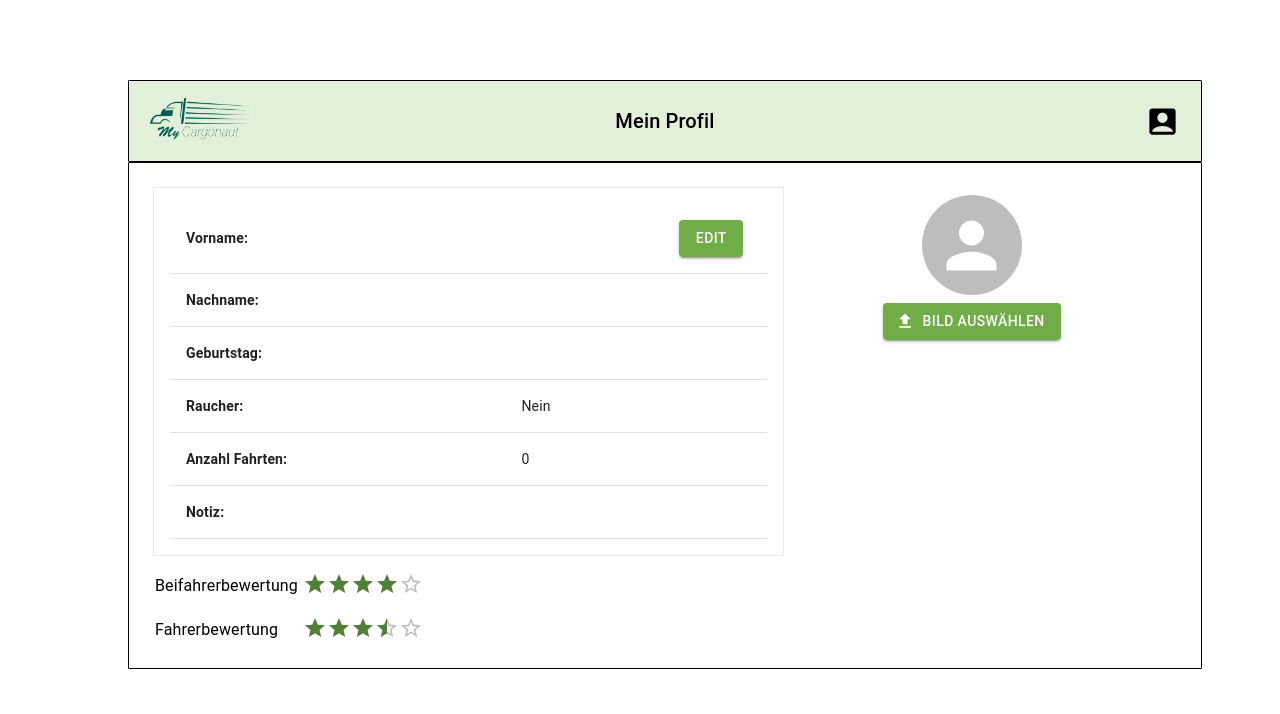
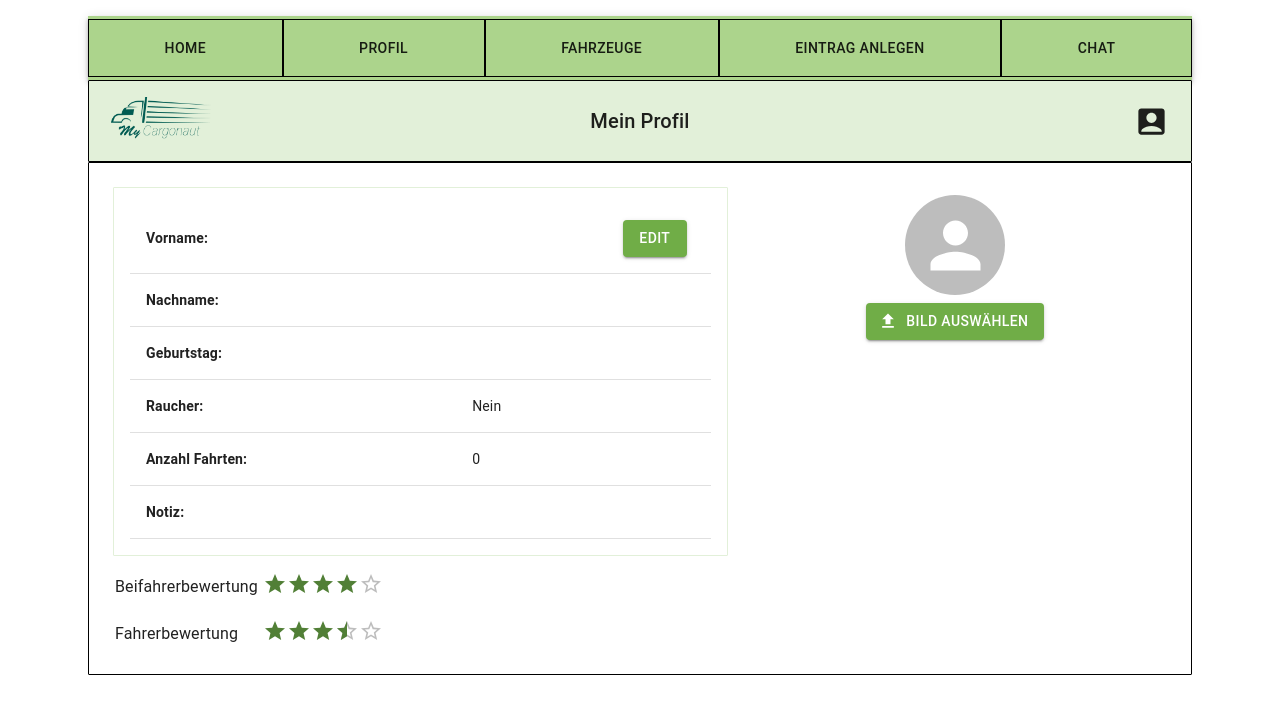
Before and after one commit to mariemllr/MyCargonaut-Frontend, a React (Create React App) app: page /profil in a window 1280 px wide. Shown: the top 714 px of the page. Built offline with nearby package versions, Linux system fonts and the light colour scheme.

Commit message:
feature: added navbar

```diff
--- a/src/App.tsx
+++ b/src/App.tsx
@@ -4,6 +4,7 @@ import { LocalizationProvider } from '@mui/x-date-pickers';
 import { combineReducers, configureStore } from '@reduxjs/toolkit';
 import userReducer from '../src/reducer/user';
 import { ThemeProvider } from '@mui/material/styles';
+import CssBaseline from '@mui/material/CssBaseline';
 import theme from './styles/theme';
 import reduxLogger from 'redux-logger';
 import RootComponent from './RootComponent';
@@ -25,6 +26,7 @@ export type RootState = ReturnType<typeof reducer>;
 function App() {
   return (
     <ThemeProvider theme={theme}>
+      <CssBaseline />
       <LocalizationProvider dateAdapter={AdapterDateFns}>
         <Provider store={store}>
           <div className='App'>
--- a/src/RootComponent.tsx
+++ b/src/RootComponent.tsx
@@ -1,20 +1,14 @@
 import React from 'react';
 import { BrowserRouter as Router } from 'react-router-dom';
 import { Routing } from './routing/Routing';
+import { Container } from '@mui/material';
 
 const RootComponent: React.FC = () => {
   return (
     <Router>
-      <div
-        style={{
-          display: 'flex',
-          flexDirection: 'column',
-          height: '100vh',
-          width: '100vw',
-        }}
-      >
+      <Container>
         <Routing />
-      </div>
+      </Container>
     </Router>
   );
 };
--- /dev/null
+++ b/src/components/Navbar/Navbar.tsx
@@ -0,0 +1,94 @@
+import * as React from 'react';
+import { useNavigate } from 'react-router-dom';
+import AppBar from '@mui/material/AppBar';
+import Toolbar from '@mui/material/Toolbar';
+import Button from '@mui/material/Button';
+import { Container } from '@mui/material';
+
+const Navbar: React.FC = () => {
+  const navigate = useNavigate();
+
+  return (
+    <Container maxWidth='xl'>
+      <AppBar position='static' sx={{ mt: 2, bgcolor: '#acd48c' }}>
+        <Toolbar
+          disableGutters
+          sx={{ display: 'flex', justifyContent: 'space-between' }}
+        >
+          <Button
+            color='inherit'
+            onClick={() => navigate('/')}
+            sx={{
+              p: 2,
+              borderColor: 'black',
+              borderWidth: 1,
+              borderStyle: 'solid',
+              borderRadius: 0,
+              flexGrow: 1,
+            }}
+          >
+            Home
+          </Button>
+          <Button
+            color='inherit'
+            onClick={() => navigate('/profil')}
+            sx={{
+              p: 2,
+              borderColor: 'black',
+              borderWidth: 1,
+              borderStyle: 'solid',
+              borderRadius: 0,
+              flexGrow: 1,
+            }}
+          >
+            Profil
+          </Button>
+          <Button
+            color='inherit'
+            onClick={() => navigate('/vehicles')}
+            sx={{
+              p: 2,
+              borderColor: 'black',
+              borderWidth: 1,
+              borderStyle: 'solid',
+              borderRadius: 0,
+              flexGrow: 1,
+            }}
+          >
+            Fahrzeuge
+          </Button>
+          <Button
+            color='inherit'
+            onClick={() => navigate('/create-entry')}
+            sx={{
+              p: 2,
+              borderColor: 'black',
+              borderWidth: 1,
+              borderStyle: 'solid',
+              borderRadius: 0,
+              flexGrow: 1,
+            }}
+          >
+            Eintrag anlegen
+          </Button>
+          <Button
+            color='inherit'
+            onClick={() => navigate('/chat')}
+            sx={{
+              p: 2,
+              borderColor: 'black',
+              borderWidth: 1,
+              borderStyle: 'solid',
+              borderRadius: 0,
+              flexGrow: 1,
+            }}
+          >
+            Chat
+          </Button>
+        </Toolbar>
+      </AppBar>
+    </Container>
+  );
+};
+
+export default Navbar;
--- a/src/pages/ProfilePage/ProfilePage.tsx
+++ b/src/pages/ProfilePage/ProfilePage.tsx
@@ -1,6 +1,6 @@
 import React from 'react';
 import { useSelector } from 'react-redux';
-import { Box } from '@mui/material';
+import { Box, Container } from '@mui/material';
 import { RootState } from '../../App';
 import ProfileHeader from '../../components/Profile/ProfileHeader/ProfileHeader';
 import ProfileInformation from '../../components/Profile/ProfileInformation/ProfileInformation';
@@ -8,18 +8,10 @@ import Grid2 from '@mui/material/Unstable_Grid2';
 
 const ProfilePage: React.FC = () => {
   const currentUser = useSelector((state: RootState) => state.user);
-  console.log(currentUser);
+
   return (
-    <Box
-      sx={{
-        display: 'flex',
-        justifyContent: 'center',
-        alignItems: 'flex-start',
-        height: '100vh',
-        mt: '10vh',
-      }}
-    >
-      <Grid2 container sx={{ width: '80%' }}>
+    <Container maxWidth='xl' disableGutters>
+      <Grid2 container>
         <Grid2 xs={12}>
           <ProfileHeader></ProfileHeader>
         </Grid2>
@@ -27,7 +19,7 @@ const ProfilePage: React.FC = () => {
           <ProfileInformation user={currentUser}></ProfileInformation>
         </Grid2>
       </Grid2>
-    </Box>
+    </Container>
   );
 };
 
--- a/src/routing/Routing.tsx
+++ b/src/routing/Routing.tsx
@@ -5,7 +5,8 @@ import { RootState } from '../App';
 import HomePage from '../pages/HomePage/HomePage';
 import ProfilePage from '../pages/ProfilePage/ProfilePage';
 import { ROUTES } from '../resources/route-constants';
-import { Box } from '@mui/material';
+import { Box, Container } from '@mui/material';
+import Navbar from '../components/Navbar/Navbar';
 
 export function Routing() {
   const user = useSelector((state: RootState) => state.user);
@@ -18,6 +19,8 @@ export function Routing() {
 
   return (
     <Box>
+      {currentRoute !== ROUTES.HOMEPAGE_ROUTE && <Navbar />}
+      <Container maxWidth='xl'>
         <Routes>
           <Route path={ROUTES.HOMEPAGE_ROUTE} element={<HomePage />} />
           <Route path={ROUTES.PROFILEPAGE_ROUTE} element={<ProfilePage />} />
@@ -26,6 +29,7 @@ export function Routing() {
             element={<ProfilePage />}
           />
         </Routes>
+      </Container>
     </Box>
   );
 }
```
Lines whose indentation alone changed are shown as unchanged.
